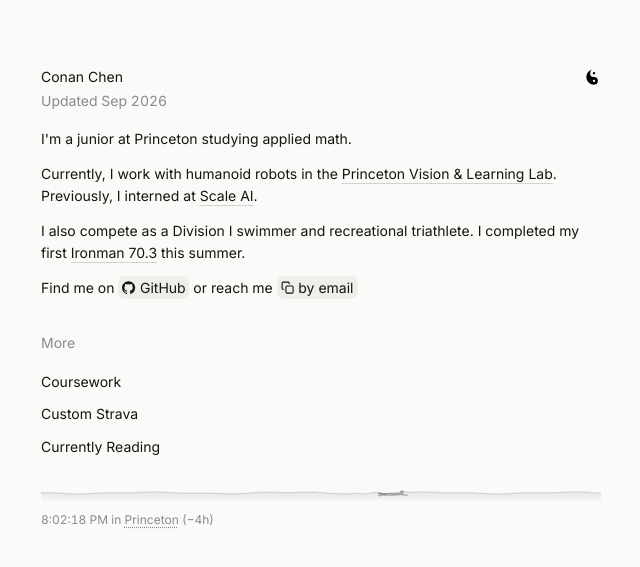
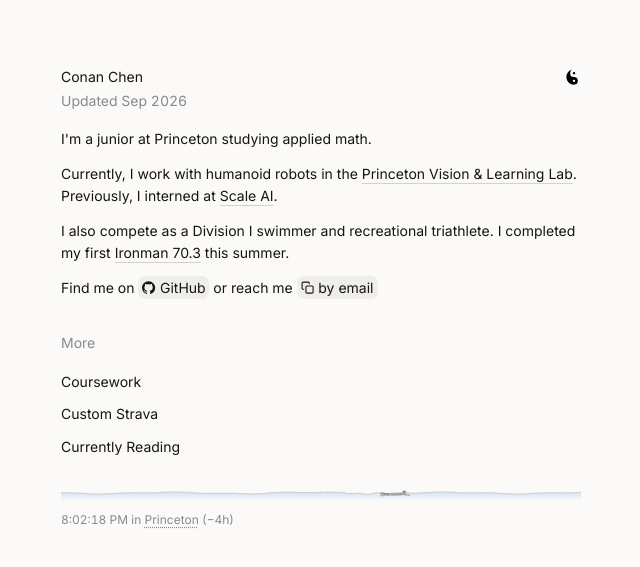
Before and after one commit to conancchen/conancchen.github.io, a Jekyll site: the page built from index.html, in a window 1280 px wide. Shown: the top 567 px of the page, without its empty margins (319-959 px from the left). Built offline with Jekyll 4.4.1, drawn with Linux system fonts in a browser that asks for light colours.

Commit message:
Match the Strava page's width and tint the pool's shadow blue
Co-Authored-By: Claude Opus 5.5 <noreply@anthropic.com>

```diff
--- a/style.scss
+++ b/style.scss
@@ -20,7 +20,7 @@
   --lane: #d3d2cd;
   --foam: #b4b3ae;
   --underwater: 0.6;  // how strongly the swimmer shows below the surface
-  --glow: rgba(110, 165, 215, 0.14);  // the water's tint just under the surface
+  --glow: rgba(55, 135, 240, 0.22);  // the water's tint just under the surface
 }
 
 :root[data-theme="dark"] {
@@ -38,7 +38,7 @@
   --lane: #3a3a3a;
   --foam: #e6e6e4;
   --underwater: 0.35;
-  --glow: rgba(80, 190, 235, 0.22);
+  --glow: rgba(60, 160, 250, 0.3);
 }
 
 /**************/
@@ -160,7 +160,7 @@ $reveal: '.header, .bio > p, .block, .rule, .updated, .term';
 /**************/
 .page {
   width: 100%;
-  max-width: 608px;  // a 560px text column plus the 24px gutters
+  max-width: 568px;  // a 520px text column plus the 24px gutters, matching /strava
   margin: 0 auto;
   padding: 64px 24px 48px;
 }
```
Also changed, not shown: index.html (+5 -2 lines).
